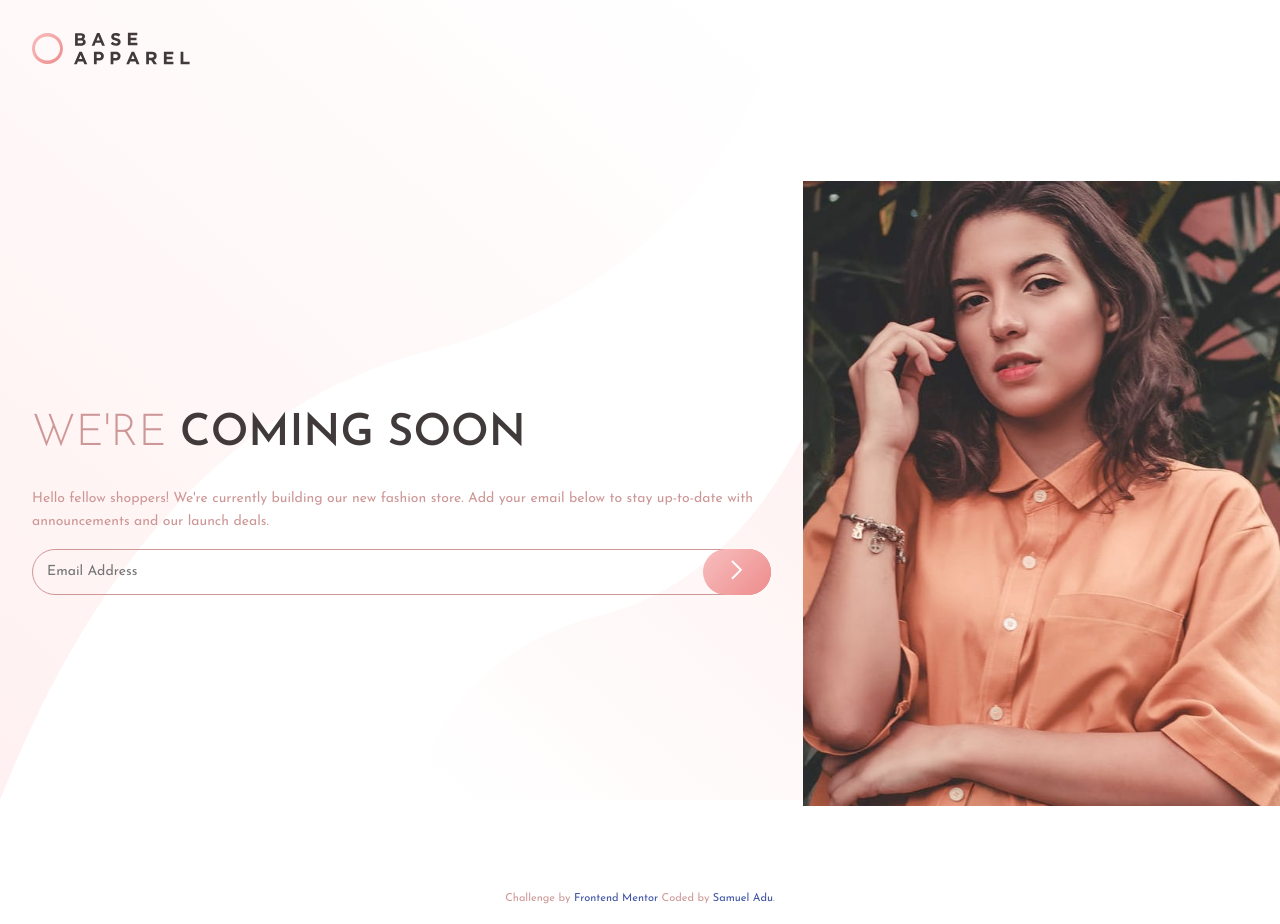
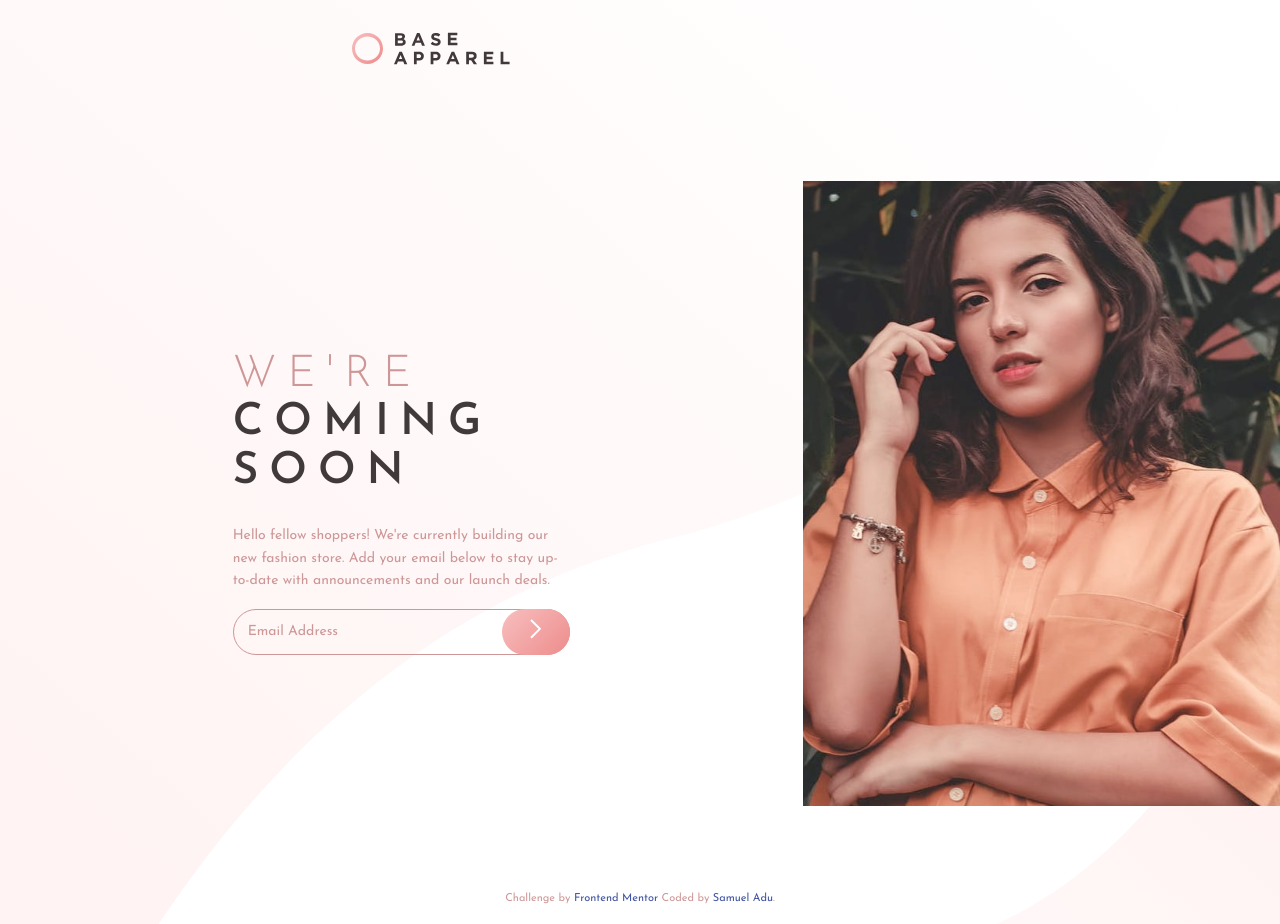
Before and after one commit to samuel-adu/base-apparel-coming-soon, a plain HTML site: page index.html in a window 1280 px wide. Drawn offline with Linux system fonts and the light colour scheme.

Commit message:
add letter spacing to heading

```diff
--- a/css/style.css
+++ b/css/style.css
@@ -15,6 +15,7 @@
 /* || BASE STYLES =============================== */
 body {
   background-image: var(--gradient-1);
+  background-size: cover;
   font-family: "Josefin Sans", sans-serif;
   font-size: 14px;
   color: var(--clr-primary);
@@ -32,6 +33,7 @@ h1 {
   color: var(--clr-neutral);
   line-height: 1.1;
   text-align: center;
+  letter-spacing: 0.25em;
 }
 
 h1 span {
@@ -93,6 +95,9 @@ main {
   width: 100%;
   position: relative;
 }
+input::placeholder {
+  color: var(--clr-primary);
+}
 
 .btn {
   background-image: var(--gradient-2);
@@ -126,6 +131,7 @@ main {
   body {
     background-image: url("../images/bg-pattern-desktop.svg");
     background-repeat: no-repeat;
+    background-size: cover;
   }
 
   main {
@@ -136,6 +142,10 @@ main {
     text-align: start;
   }
 
+  .container {
+    width: 50%;
+  }
+
   h1,
   p {
     text-align: left;
```
